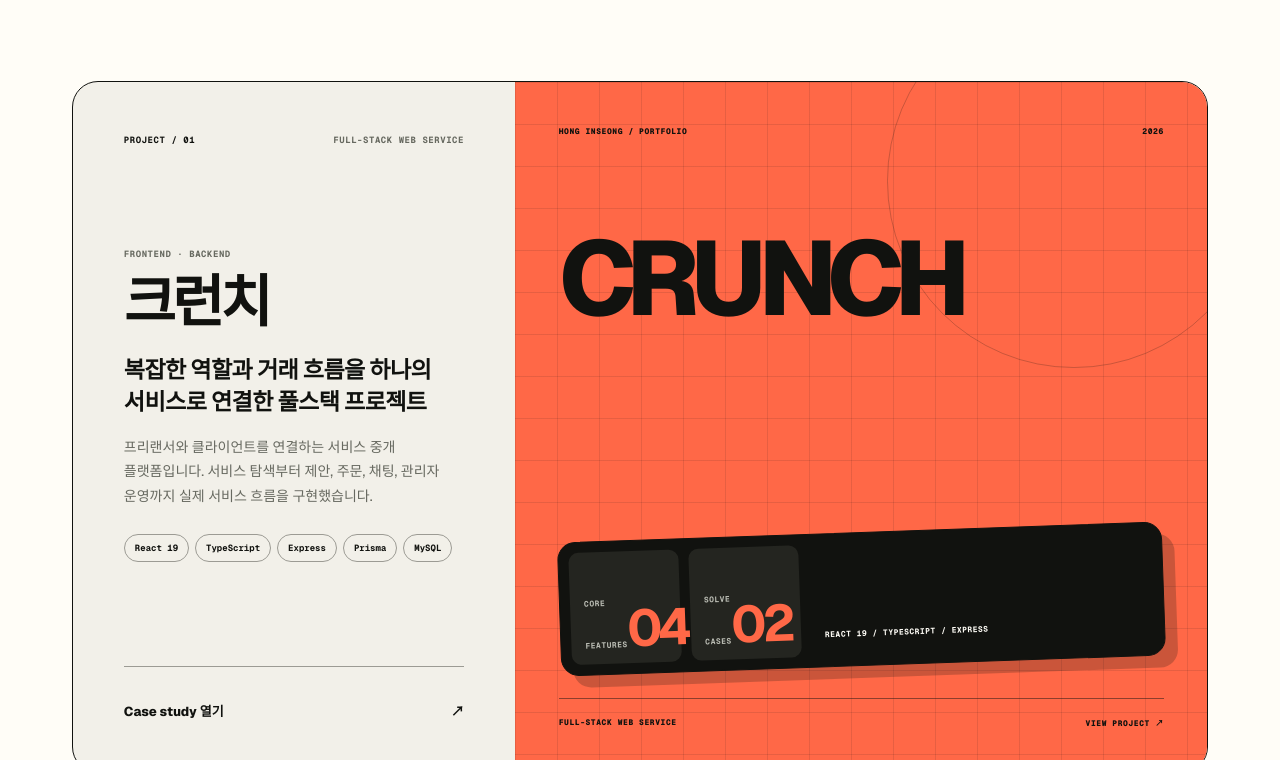
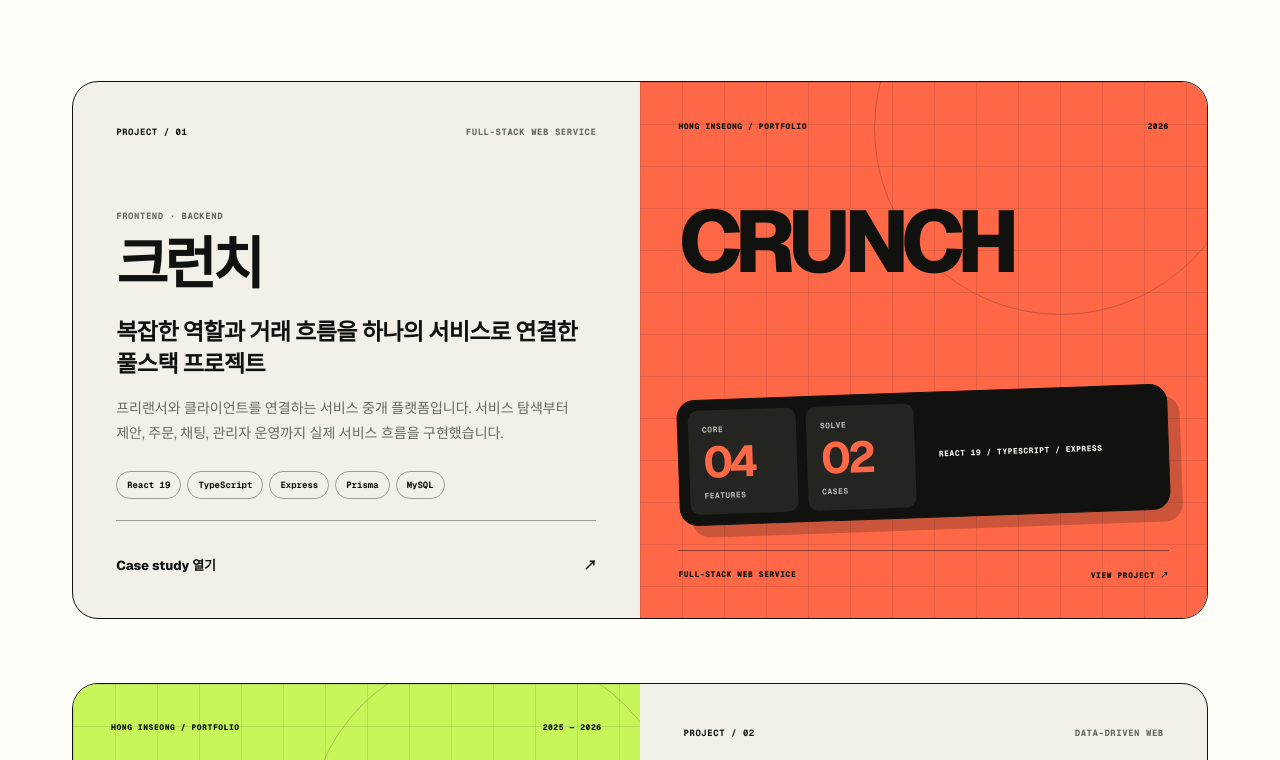
Before and after one commit to BackdevHong/portfolio-hong, a Next.js app: page / in a window 1280 px wide. Shown: the part 1240-2000 px from the top of the page. Built offline with nearby package versions, Linux system fonts and the light colour scheme.

Commit message:
Fix project card proportions

```diff
--- a/src/app/page.module.css
+++ b/src/app/page.module.css
@@ -343,8 +343,8 @@
 .projectCard {
   position: relative;
   display: grid;
-  grid-template-columns: minmax(320px, 0.78fr) minmax(0, 1.22fr);
-  min-height: clamp(560px, 54vw, 720px);
+  grid-template-columns: repeat(2, minmax(0, 1fr));
+  min-height: clamp(500px, 42vw, 620px);
   color: var(--ink);
   background: var(--canvas);
   border: 1px solid var(--ink);
@@ -369,7 +369,7 @@
 .projectInfo {
   display: flex;
   flex-direction: column;
-  padding: clamp(28px, 4vw, 56px);
+  padding: clamp(28px, 3.4vw, 48px);
 }
 
 .projectMeta {
@@ -390,7 +390,7 @@
 }
 
 .projectBody {
-  margin-top: clamp(64px, 8vw, 112px);
+  margin-top: clamp(52px, 5.6vw, 82px);
 }
 
 .projectBody > p:first-child {
@@ -460,7 +460,7 @@
   display: flex;
   flex-direction: column;
   min-width: 0;
-  padding: clamp(24px, 3.4vw, 48px);
+  padding: clamp(24px, 3vw, 42px);
   color: var(--project-ink);
   background:
     linear-gradient(90deg, color-mix(in srgb, var(--project-ink) 10%, transparent) 1px, transparent 1px),
@@ -486,8 +486,8 @@
   position: relative;
   z-index: 1;
   display: block;
-  margin-top: clamp(60px, 8vw, 120px);
-  font-size: clamp(58px, 8.2vw, 132px);
+  margin-top: clamp(52px, 6vw, 88px);
+  font-size: clamp(52px, 6.8vw, 104px);
   font-weight: 780;
   line-height: 0.78;
   letter-spacing: -0.085em;
@@ -510,7 +510,7 @@
 .visualPanel {
   position: relative;
   display: grid;
-  grid-template-columns: repeat(2, minmax(92px, 0.32fr)) minmax(170px, 1fr);
+  grid-template-columns: repeat(2, minmax(108px, 0.38fr)) minmax(0, 1fr);
   gap: 10px;
   margin-top: auto;
   padding: 10px;
@@ -523,13 +523,16 @@
 }
 
 .visualPanel > div {
-  display: grid;
-  grid-template-columns: 1fr auto;
-  align-items: end;
-  min-height: 112px;
+  display: flex;
+  flex-direction: column;
+  align-items: flex-start;
+  justify-content: space-between;
+  min-width: 0;
+  min-height: 104px;
   padding: 14px;
   background: #242520;
   border-radius: 10px;
+  overflow: hidden;
 }
 
 .visualPanel span,
@@ -544,17 +547,15 @@
 }
 
 .visualPanel strong {
-  grid-row: 1 / 3;
-  grid-column: 2;
   color: var(--project-accent);
-  font-size: clamp(38px, 4vw, 60px);
+  font-size: clamp(34px, 3.4vw, 52px);
   line-height: 0.8;
   letter-spacing: -0.08em;
 }
 
 .visualPanel p {
   display: flex;
-  align-items: flex-end;
+  align-items: center;
   padding: 14px;
   color: var(--canvas-strong);
   line-height: 1.7;
@@ -685,11 +686,11 @@
   }
 
   .projectInfo {
-    min-height: 560px;
+    min-height: 480px;
   }
 
   .projectVisual {
-    min-height: 600px;
+    min-height: 520px;
   }
 
   .contactLinks {
@@ -769,11 +770,11 @@
   }
 
   .projectInfo {
-    min-height: 520px;
+    min-height: 440px;
   }
 
   .projectVisual {
-    min-height: 520px;
+    min-height: 460px;
   }
 
   .visualTitle {
```
